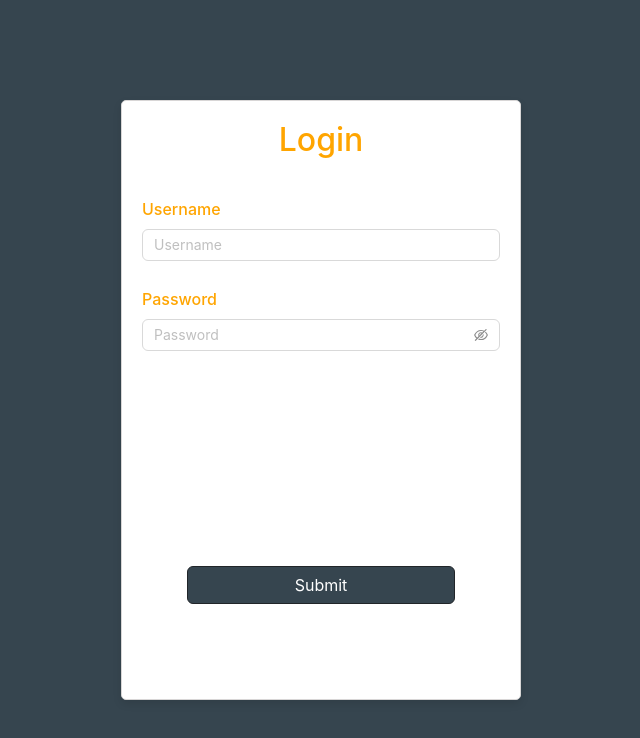
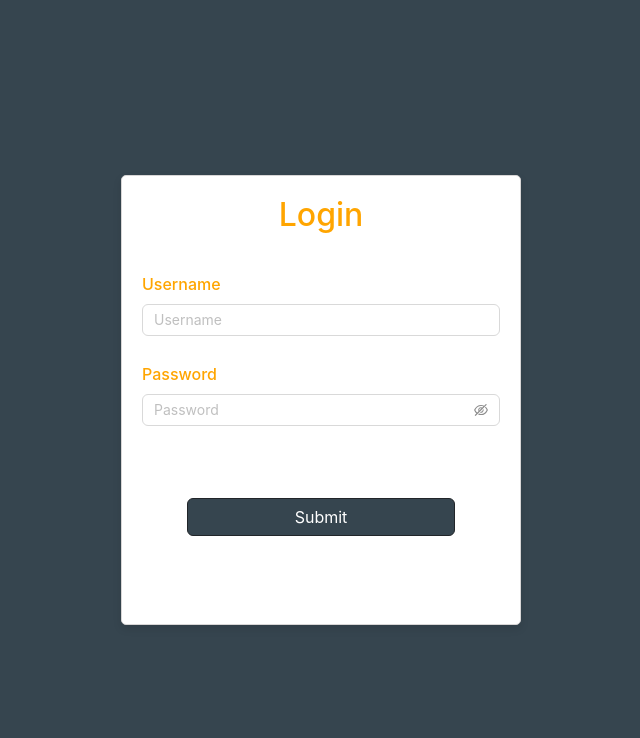
Before and after one commit to charlesyumang/SE_tech_exam, a React (Create React App) app in the folder my-app/: page / in a window 1280 px wide. Shown: the top 738 px of the page, without its empty margins (319-959 px from the left). Built offline with nearby package versions, Linux system fonts and the light colour scheme.

Commit message:
resize height and margin

```diff
--- a/my-app/src/Login/Login.css
+++ b/my-app/src/Login/Login.css
@@ -6,7 +6,7 @@
 .login-form {
   position: absolute;
   width: 400px;
-  height: 600px;
+  height: 450px;
   padding: 20px;
   border-radius: 5px;
   color: #ffa500;
@@ -22,7 +22,7 @@
 }
 
 .submit {
-  margin-top: 60%;
+  margin-top: 20%;
   background-color: #36454f;
 }
 
```
